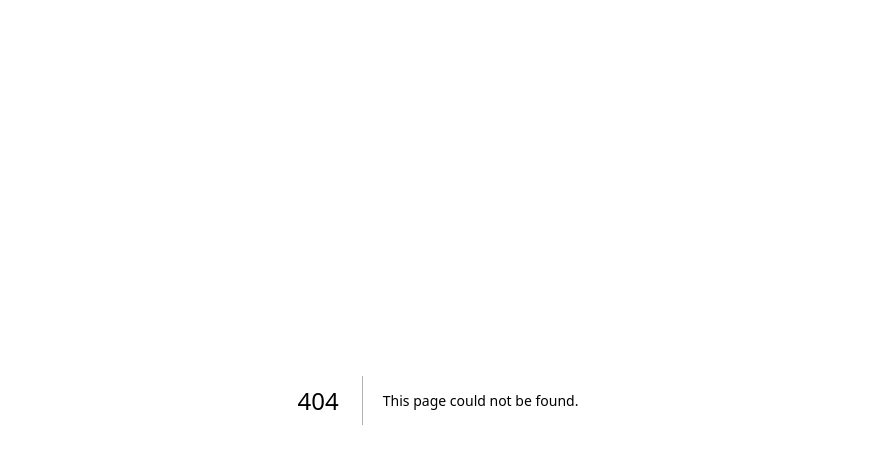
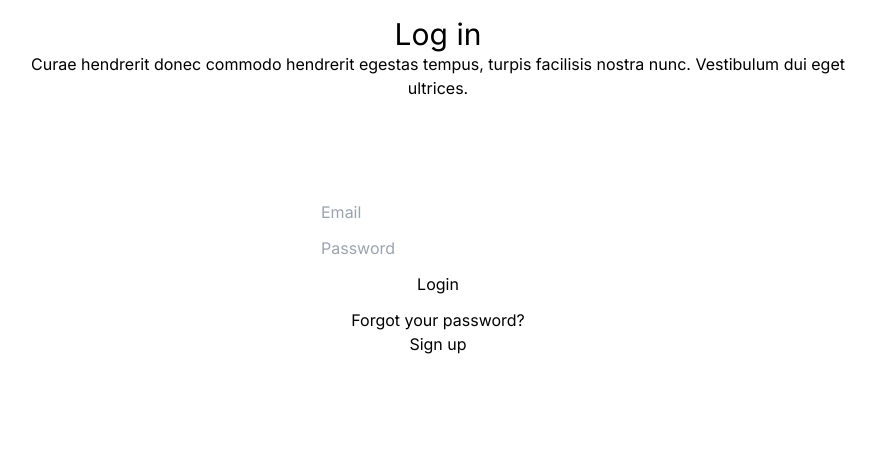
Before and after one commit to Huch0/_2_2_database, a Next.js app in the folder project/uniconnect-db-test/: page /login in a window 1280 px wide. Before the commit this address had no page. Shown: the top 464 px of the page, without its empty margins (202-1078 px from the left). Built offline with nearby package versions, Linux system fonts and the light colour scheme.

Commit message:
Add Login page

```diff
--- /dev/null
+++ b/project/uniconnect-db-test/src/app/login/page.js
@@ -0,0 +1,70 @@
+export default function Login() {
+  return (
+    <section className="relative py-4 py-xl-5">
+      <div className="container">
+        <div className="row mb-5">
+          <div className="col-md-8 col-xl-6 text-center mx-auto">
+            <h2 className="text-3xl">Log in</h2>
+            <p className="w-2/3 mx-auto">
+              Curae hendrerit donec commodo hendrerit egestas tempus, turpis
+              facilisis nostra nunc. Vestibulum dui eget ultrices.
+            </p>
+          </div>
+        </div>
+        <div className="row justify-center">
+          <div className="col-md-6 col-xl-4">
+            <div className="card mb-5">
+              <div className="card-body flex flex-col items-center">
+                <div className="bg-primary text-white rounded-full p-4 my-4">
+                  <svg
+                    className="bi bi-person"
+                    xmlns="http://www.w3.org/2000/svg"
+                    width="1em"
+                    height="1em"
+                    fill="currentColor"
+                    viewBox="0 0 16 16"
+                  >
+                    <path d="M8 8a3 3 0 1 0 0-6 3 3 0 0 0 0 6Zm2-3a2 2 0 1 1-4 0 2 2 0 0 1 4 0Zm4 8c0 1-1 1-1 1H3s-1 0-1-1 1-4 6-4 6 3 6 4Zm-1-.004c-.001-.246-.154-.986-.832-1.664C11.516 10.68 10.289 10 8 10c-2.29 0-3.516.68-4.168 1.332-.678.678-.83 1.418-.832 1.664h10Z" />
+                  </svg>
+                </div>
+                <form className="text-center" method="post">
+                  <div className="mb-3">
+                    <input
+                      className="form-control"
+                      type="email"
+                      name="email"
+                      placeholder="Email"
+                    />
+                  </div>
+                  <div className="mb-3">
+                    <input
+                      className="form-control"
+                      type="password"
+                      name="password"
+                      placeholder="Password"
+                    />
+                  </div>
+                  <div className="mb-3">
+                    <button
+                      className="btn btn-primary d-block w-100"
+                      type="submit"
+                    >
+                      Login
+                    </button>
+                  </div>
+                  <p className="text-muted">Forgot your password?</p>
+                  <button
+                    className="btn btn-primary d-block w-100"
+                    type="submit"
+                  >
+                    Sign up
+                  </button>
+                </form>
+              </div>
+            </div>
+          </div>
+        </div>
+      </div>
+    </section>
+  );
+}
```
